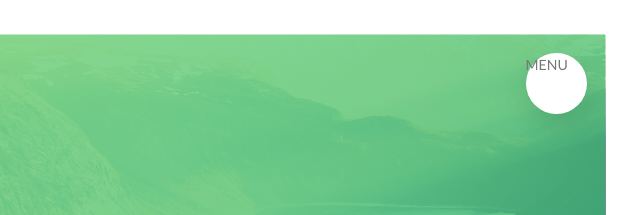
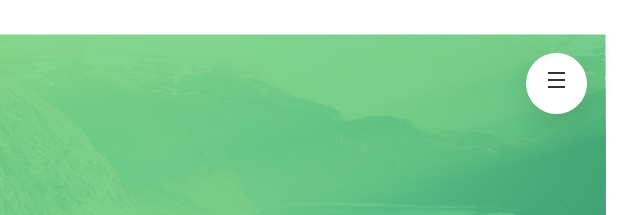
Before and after one commit to Grudgesong/Advanced-CSS-and-Sass--Flexbox--Grid--Animations-and-More, a plain HTML site: page Natours/index.html in a window 1280 px wide. Shown: the top 215 px of the page, 640-1280 px from the left. Drawn offline with nearby package versions, Linux system fonts and the light colour scheme.

Commit message:
Building the navigation part 3

```diff
--- a/Natours/index.html
+++ b/Natours/index.html
@@ -17,7 +17,9 @@
   <body>
     <div class="navigation">
       <input type="checkbox" class="navigation__checkbox" id="navi-toggle" />
-      <label for="navi-toggle" class="navigation__button">MENU</label>
+      <label for="navi-toggle" class="navigation__button">
+        <span class="navigation__icon">&nbsp;</span>
+      </label>
 
       <div class="navigation__background">&nbsp;</div>
 
--- a/Natours/sass/layout/_navigation.scss
+++ b/Natours/sass/layout/_navigation.scss
@@ -13,6 +13,8 @@
     border-radius: 50%;
     z-index: 2000;
     box-shadow: 0 1rem 3rem rgba($color-black, 0.1);
+    text-align: center;
+    cursor: pointer;
   }
 
   &__background {
@@ -92,6 +94,7 @@
     }
   }
 
+  //Functionality
   &__checkbox:checked ~ &__background {
     transform: scale(80);
   }
@@ -100,4 +103,55 @@
     opacity: 1;
     width: 100%;
   }
+
+  //Icon
+  &__icon {
+    position: relative;
+    margin-top: 3rem;
+    &,
+    &::before,
+    &::after {
+      width: 2rem;
+      height: 2px;
+      background-color: $color-grey-dark-3;
+      display: inline-block;
+    }
+
+    &::before,
+    &::after {
+      content: "";
+      position: absolute;
+      left: 0;
+      transition: all 0.2s;
+    }
+
+    &::before {
+      top: -0.8rem;
+    }
+
+    &::after {
+      top: 0.8rem;
+    }
+  }
+
+  &__button:hover &__icon::before {
+    top: -1rem;
+  }
+  &__button:hover &__icon::after {
+    top: 1rem;
+  }
+
+  &__checkbox:checked + &__button &__icon {
+    background-color: transparent;
+  }
+
+  &__checkbox:checked + &__button &__icon::before {
+    top: 0;
+    transform: rotate(135deg);
+  }
+
+  &__checkbox:checked + &__button &__icon::after {
+    top: 0;
+    transform: rotate(-135deg);
+  }
 }
```
Also changed, not shown: Natours/css/style.css.
